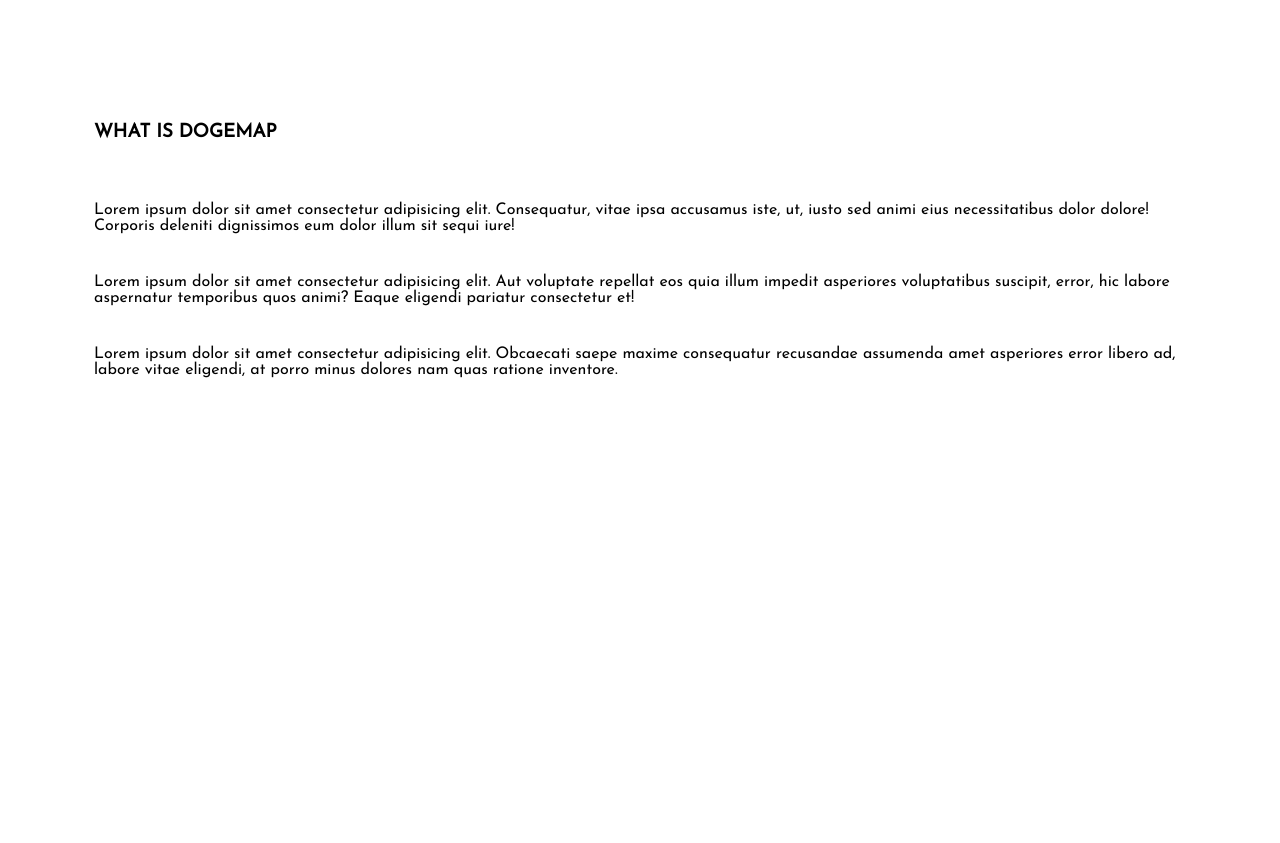
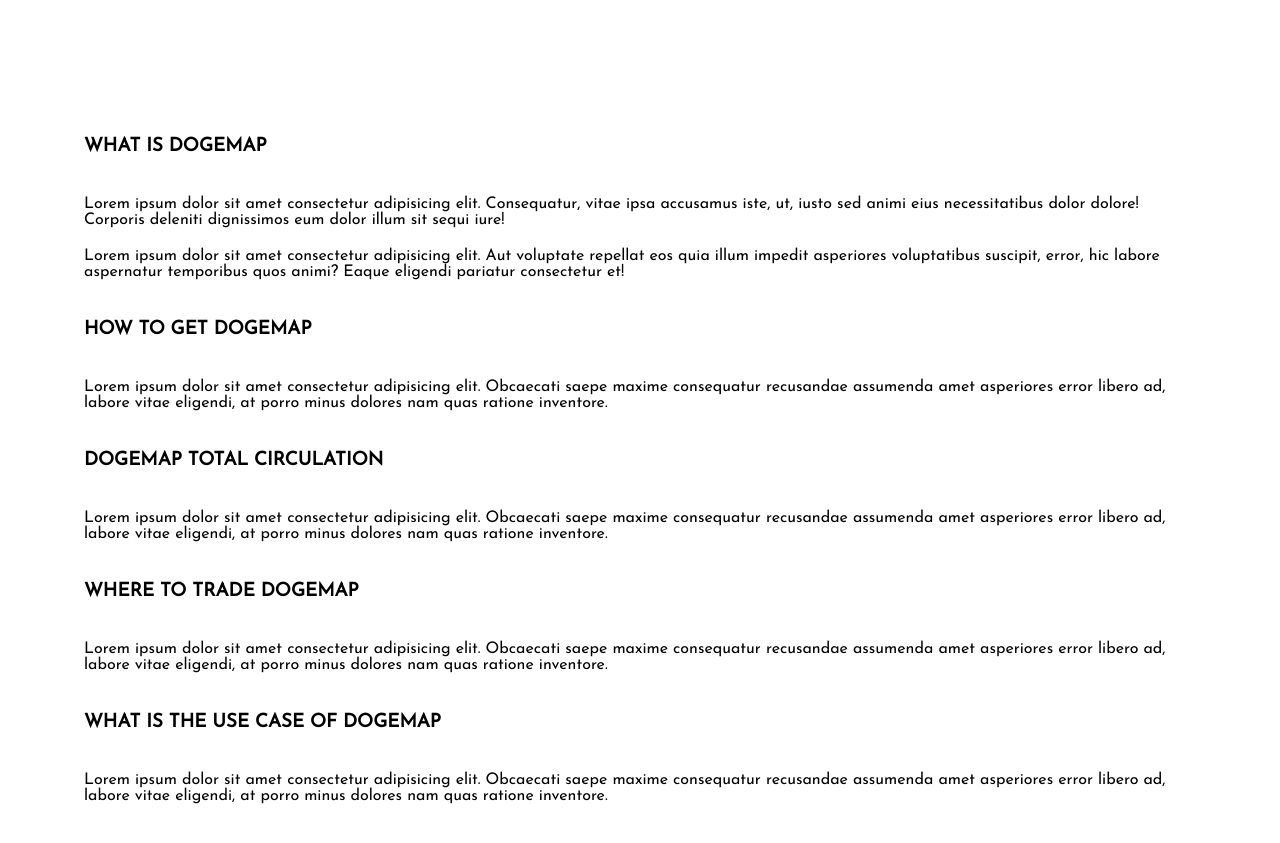
Before and after one commit to Joebakid/drc-20-blog, a website: page blog-pages/dogemap.html in a window 1280 px wide. Shown: the part 399-1242 px from the top of the page. Before the commit the page ends 907 px from the top, so only its background shows below. Drawn offline with nearby package versions, Linux system fonts and the light colour scheme.

```diff
--- a/blog-pages/dogemap.html
+++ b/blog-pages/dogemap.html
@@ -14,6 +14,7 @@
     </nav>
 
     <div class="navigation-page-section-div">
+      <h2>Content</h2>
       <a href="" class="p-main title">What is dogemap</a>
       <a href="" class="p-main title">How to get dogemap</a>
       <a href="" class="p-main title">Dogemap total circulation</a>
@@ -34,6 +35,29 @@
         hic labore aspernatur temporibus quos animi? Eaque eligendi pariatur
         consectetur et!
       </p>
+
+      <h3 class="p-main title">How to get dogemap</h3>
+      <p class="p-main">
+        Lorem ipsum dolor sit amet consectetur adipisicing elit. Obcaecati saepe
+        maxime consequatur recusandae assumenda amet asperiores error libero ad,
+        labore vitae eligendi, at porro minus dolores nam quas ratione
+        inventore.
+      </p>
+      <h3 class="p-main title">Dogemap total circulation</h3>
+      <p class="p-main">
+        Lorem ipsum dolor sit amet consectetur adipisicing elit. Obcaecati saepe
+        maxime consequatur recusandae assumenda amet asperiores error libero ad,
+        labore vitae eligendi, at porro minus dolores nam quas ratione
+        inventore.
+      </p>
+      <h3 class="p-main title">Where to trade dogemap</h3>
+      <p class="p-main">
+        Lorem ipsum dolor sit amet consectetur adipisicing elit. Obcaecati saepe
+        maxime consequatur recusandae assumenda amet asperiores error libero ad,
+        labore vitae eligendi, at porro minus dolores nam quas ratione
+        inventore.
+      </p>
+      <h3 class="p-main title">What is the use case of dogemap</h3>
       <p class="p-main">
         Lorem ipsum dolor sit amet consectetur adipisicing elit. Obcaecati saepe
         maxime consequatur recusandae assumenda amet asperiores error libero ad,
--- /dev/null
+++ b/package.json
@@ -0,0 +1,5 @@
+{
+  "dependencies": {
+    "@vercel/analytics": "^1.1.1"
+  }
+}
--- a/style.css
+++ b/style.css
@@ -123,8 +123,8 @@
   display: flex;
   flex-direction: column;
   margin: 50px 0;
-  justify-content: center;
-  align-items: center;
+  /* justify-content: center; */
+  /* align-items: center; */
 }
 
 .navigation-page-section-div a {
@@ -150,6 +150,8 @@
 
 .title {
   display: inline-block;
+  text-transform: uppercase;
+  /* margin: 30px 0 0 0; */
 }
 
 .main {
@@ -159,5 +161,5 @@
 .p-main {
   margin: 20px 0;
   opacity: 0;
-  padding: 10px;
+  /* padding: 10px 0 5px 0; */
 }
```
Also changed, not shown: index.html (+7 -2 lines), 1 other file.
